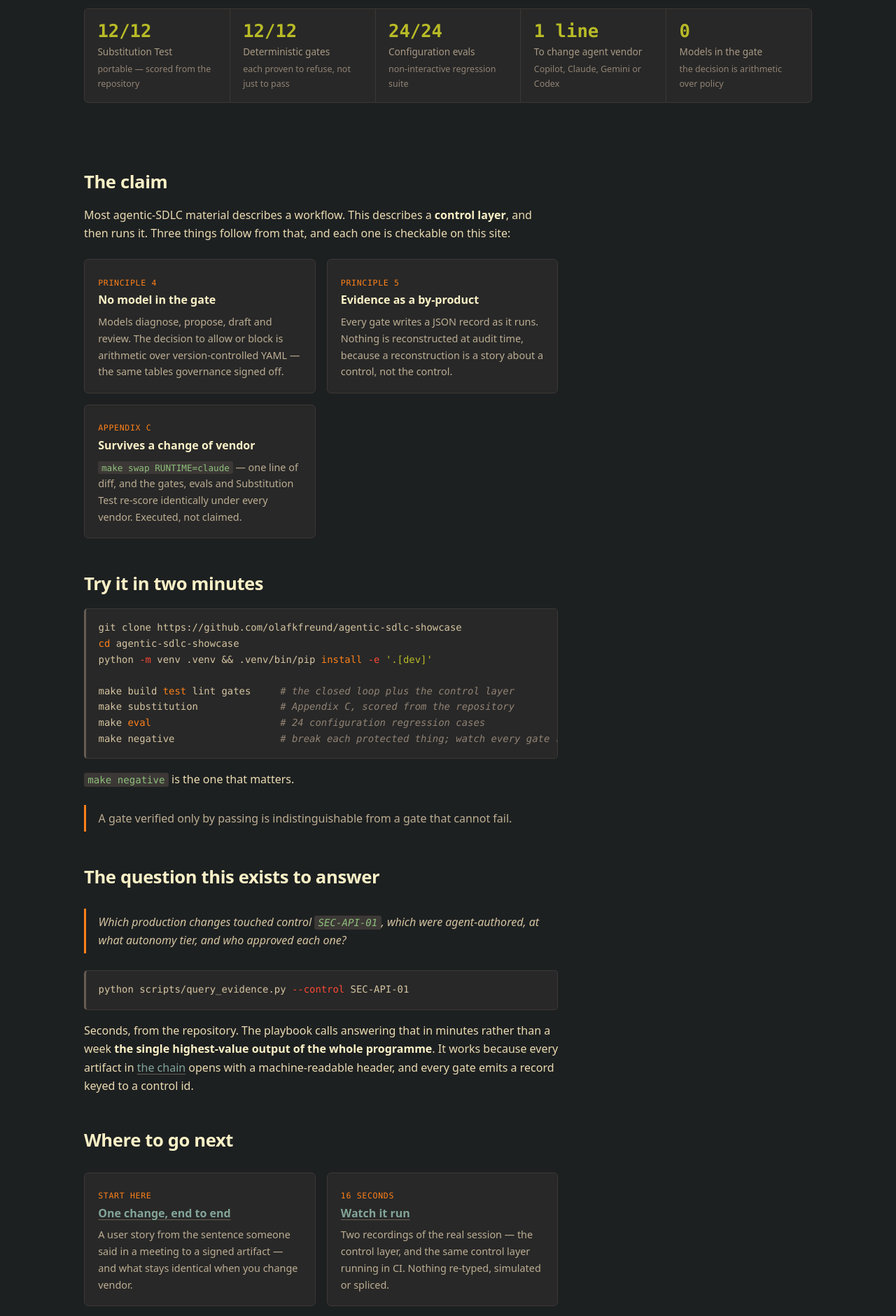
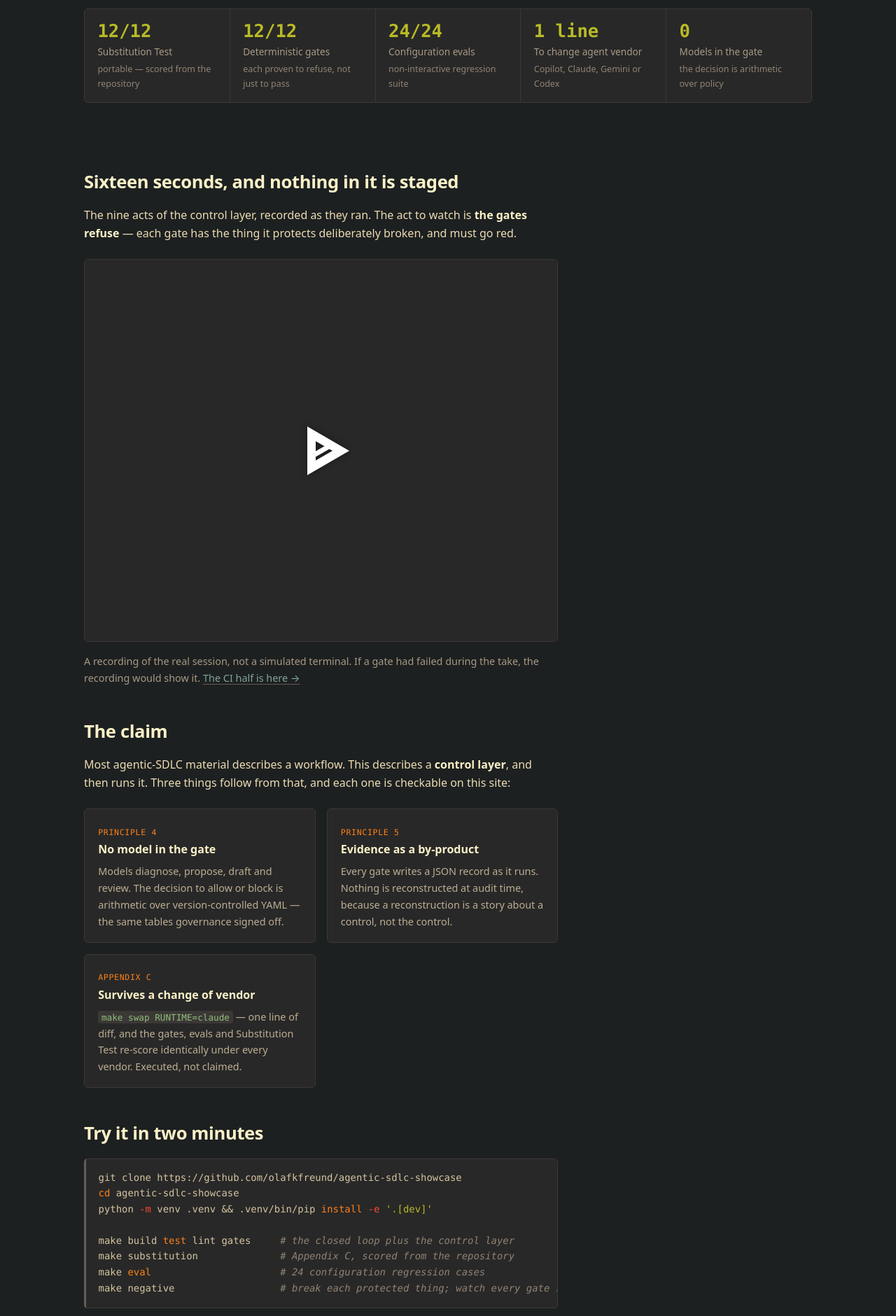
Before and after one commit to olafkfreund/agentic-sdlc-showcase, a Jekyll site: the page built from site/index.md, in a window 1280 px wide. Shown: the part 403-2283 px from the top of the page at 70% size. Built offline with Jekyll 4.4.1, drawn with Linux system fonts in a browser that asks for light colours; nearby versions of some CDN libraries.

Commit message:
Make the player actually load, and put the recording on the landing page
The screencast page returned 200 and its HTML contained a player, so I called it
verified. Opening it in a browser showed two empty boxes: the CDN URL was invented
from memory. cdnjs lists asciinema-player but serves none of its dist files, so both
the script and the stylesheet were 404s — a page that looks published and plays
nothing, which is the same shape as a check that reports green without running.

Now served from jsdelivr at the path its API actually reports, verified by
requesting the asset rather than by trusting the URL. Two option keys I had guessed
at are dropped; chapter markers come from the cast itself.

The control-layer cast now opens the landing page, and the player styles moved to
the stylesheet rather than being inlined twice.

```diff
--- a/site/assets/css/gruvbox.css
+++ b/site/assets/css/gruvbox.css
@@ -258,3 +258,29 @@ footer.page a { color: var(--fg4); }
   .masthead-inner { flex-direction: column; align-items: flex-start; }
   .hero { padding-top: 2.25rem; }
 }
+
+/* ---------- asciicast player ---------- */
+
+.cast {
+  margin: 1.5rem 0;
+  border: 1px solid var(--bg1);
+  border-radius: 6px;
+  overflow: hidden;
+  background: var(--bg0-hard);
+  min-height: 120px;
+}
+.cast-note { font-size: 0.9rem; color: var(--fg4); margin-top: -0.5rem; }
+
+/* The player ships its own palettes; this is the Gruvbox dark one the site uses. */
+.asciinema-theme-gruvbox-dark {
+  --term-color-foreground: #ebdbb2;
+  --term-color-background: #1d2021;
+  --term-color-0: #282828;  --term-color-1: #cc241d;
+  --term-color-2: #98971a;  --term-color-3: #d79921;
+  --term-color-4: #458588;  --term-color-5: #b16286;
+  --term-color-6: #689d6a;  --term-color-7: #a89984;
+  --term-color-8: #928374;  --term-color-9: #fb4934;
+  --term-color-10: #b8bb26; --term-color-11: #fabd2f;
+  --term-color-12: #83a598; --term-color-13: #d3869b;
+  --term-color-14: #8ec07c; --term-color-15: #ebdbb2;
+}
--- a/site/index.md
+++ b/site/index.md
@@ -14,6 +14,19 @@ scores:
   - { value: "1 line", label: "To change agent vendor", note: "Copilot, Claude, Gemini or Codex" }
   - { value: "0", label: "Models in the gate", note: "the decision is arithmetic over policy" }
 ---
+
+## Sixteen seconds, and nothing in it is staged
+
+The nine acts of the control layer, recorded as they ran. The act to watch is **the gates
+refuse** — each gate has the thing it protects deliberately broken, and must go red.
+
+<div class="cast" data-cast="control-layer"></div>
+
+<p class="cast-note">
+  A recording of the real session, not a simulated terminal. If a gate had failed during
+  the take, the recording would show it.
+  <a href="{{ '/screencast/' | relative_url }}">The CI half is here →</a>
+</p>
 
 ## The claim
 
@@ -119,3 +132,19 @@ header, and every gate emits a record keyed to a control id.
   produced by this repository's own pipeline against a synthetic payments service. They
   are not any institution's audit records, and nothing here should be presented as one.
 </div>
+
+<link rel="stylesheet" href="https://cdn.jsdelivr.net/npm/asciinema-player@3.8.0/dist/bundle/asciinema-player.css">
+<script src="https://cdn.jsdelivr.net/npm/asciinema-player@3.8.0/dist/bundle/asciinema-player.min.js"></script>
+<script>
+  document.addEventListener('DOMContentLoaded', function () {
+    if (typeof AsciinemaPlayer === 'undefined') return;
+    document.querySelectorAll('.cast').forEach(function (el) {
+      AsciinemaPlayer.create(
+        '{{ site.baseurl }}/assets/casts/' + el.dataset.cast + '.cast',
+        el,
+        { cols: 100, rows: 34, idleTimeLimit: 1.6, fit: 'width',
+          terminalFontSize: '13px', theme: 'gruvbox-dark' }
+      );
+    });
+  });
+</script>
```
Also changed, not shown: site/screencast.md (+17 -32 lines).
